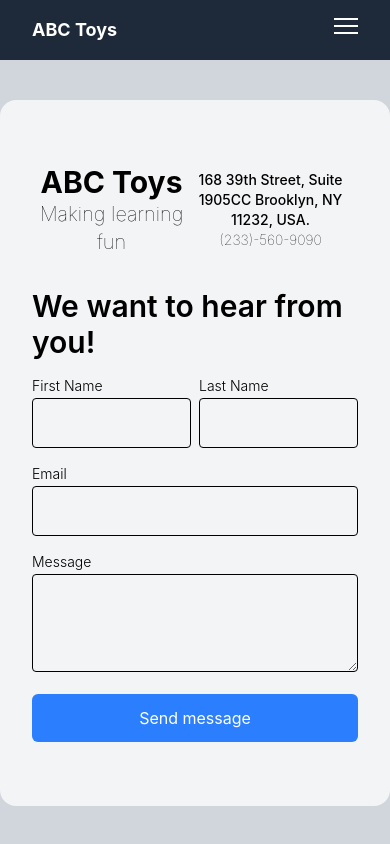
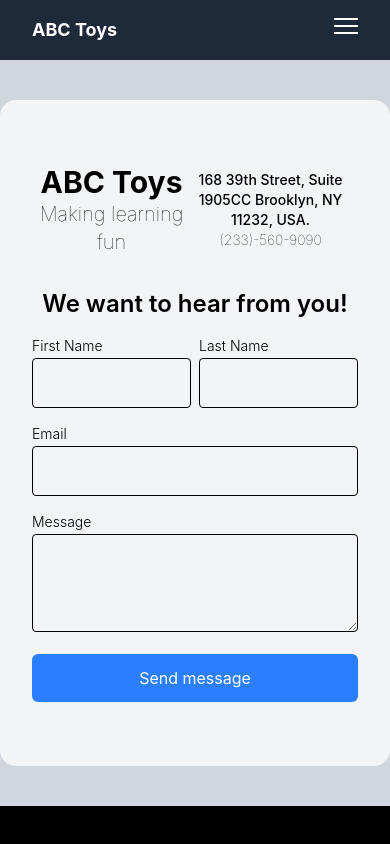
Before and after one commit to Pedro-Orellana/cis-128-homework-3-work, a website: page contact-us.html in a window 390 px wide. Shown: the top 844 px of the page. Drawn offline with nearby package versions, Linux system fonts and the light colour scheme; files that its build step writes are made by us from their sources.

Commit message:
fix for text on contact-us.html

```diff
--- a/contact-us.html
+++ b/contact-us.html
@@ -348,7 +348,7 @@
               <div
                 class="flex flex-col items-center space-y-4 md:w-1/2 md:me-8"
               >
-                <h1 class="text-3xl font-semibold mt-8 md:mt-0">
+                <h1 class="text-2xl font-semibold text-center mt-8 md:mt-0 md:text-3xl">
                   We want to hear from you!
                 </h1>
 
```
